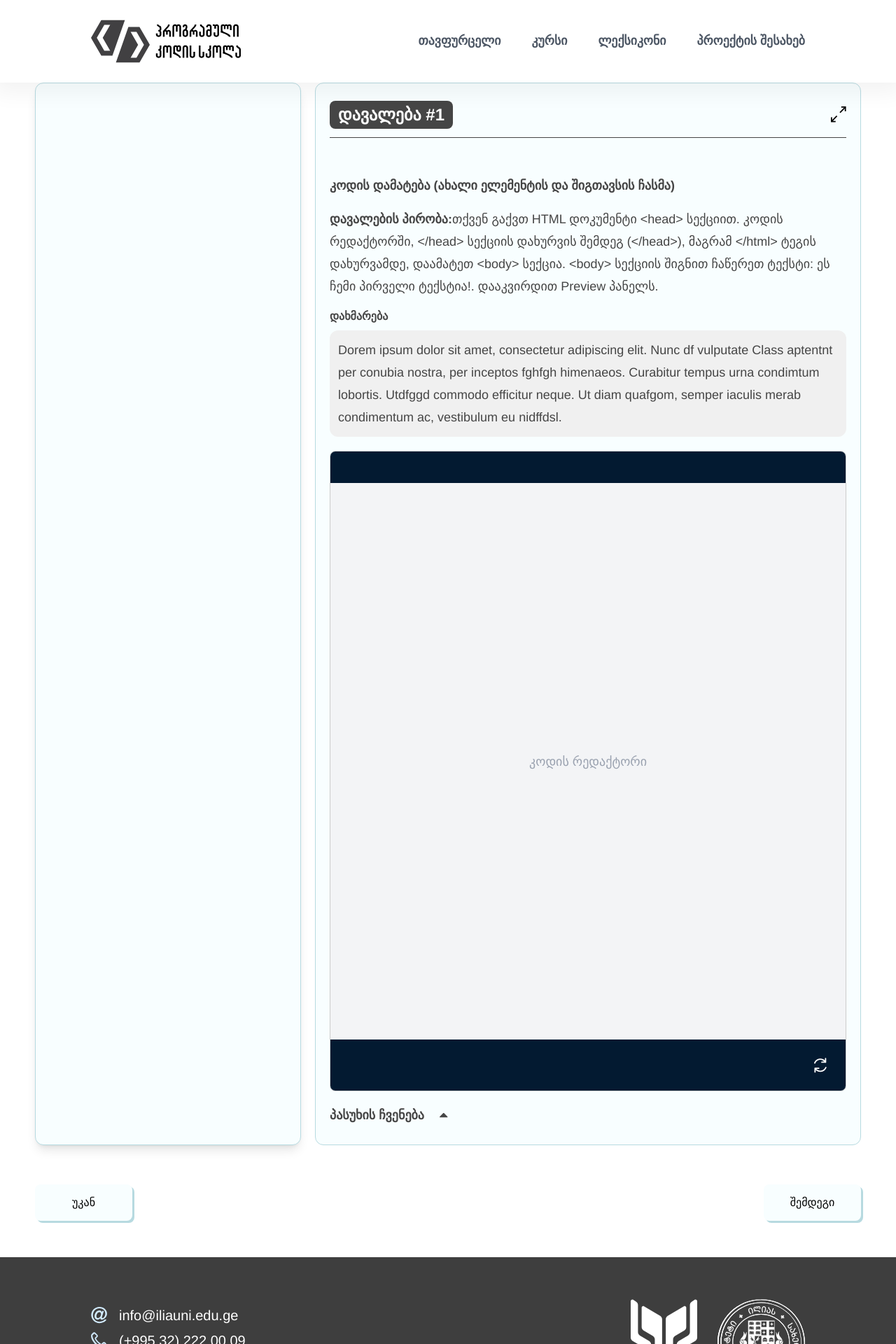
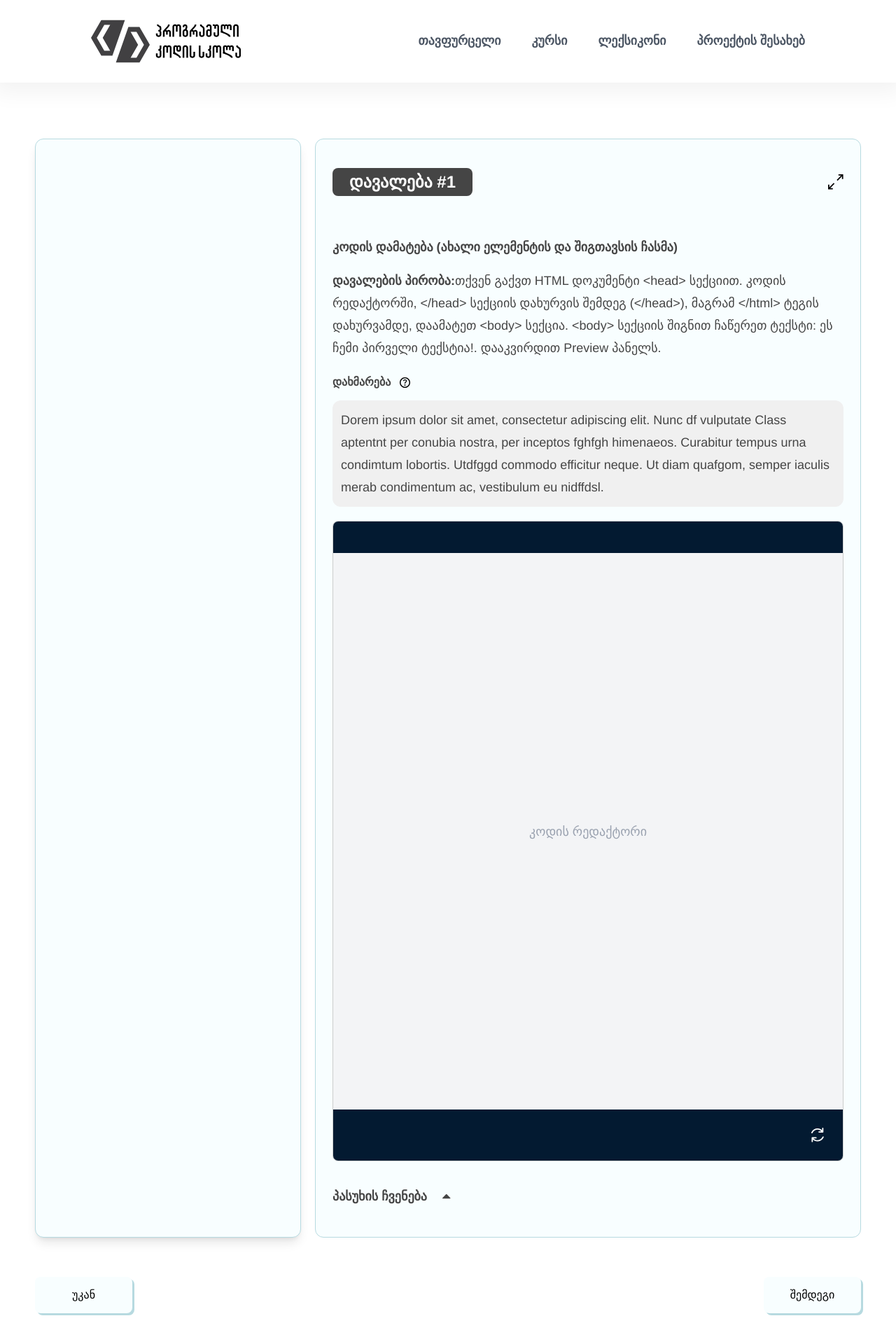
Before and after one commit to Mind1a/code-school-v2, a Next.js app: page /htmlBasic in a window 1280 px wide. Shown: the top 1920 px of the page at 70% size. Built offline with nearby package versions, Linux system fonts and the light colour scheme; a web font is replaced by a local one.

Commit message:
Update UI layout and add help icon to HtmlBasic
Refactored HtmlBasic.tsx to improve spacing, layout, and styling. Added a help icon (help.svg) next to the assistance section. Updated BackAndNextbuttons.tsx to use flexbox for button alignment instead of absolute positioning.

```diff
--- a/src/features/htmlBasic/components/composites/HtmlBasic.tsx
+++ b/src/features/htmlBasic/components/composites/HtmlBasic.tsx
@@ -11,8 +11,8 @@ export default function HtmlBasic() {
   const [isReload, setIsReload] = useState(false);
 
   return (
-    <div className="mx-auto mb-40 w-full max-w-[1180px]">
-      <div className={`flex ${isSidebarVisible ? 'gap-[20px]' : 'gap-1'}`}>
+    <div className="flex flex-col gap-[28px] mx-auto mt-[80px] mb-[117px] w-full max-w-[1180px]">
+      <div className={`flex ${isSidebarVisible ? 'gap-[20px]' : 'gap-0'}`}>
         <AnimatePresence>
           <motion.div
             initial={false}
@@ -24,11 +24,11 @@ export default function HtmlBasic() {
             className="flex-shrink-0 bg-[#f8feff] bg-gradient-to-br shadow-lg border border-[#b7dae0] rounded-xl min-h-[700px] overflow-hidden"
           />
         </AnimatePresence>
-        <div className="flex-1 bg-[#f8feff] p-5 border border-[#b7dae0] rounded-xl">
-          <div className="flex justify-between items-center mb-2 h-[49px]">
-            <h4 className="bg-[#454545] px-3 py-1 rounded-lg font-bold text-white text-2xl">
+        <div className="flex-1 bg-[#f8feff] px-[24px] py-[36px] border border-[#b7dae0] rounded-xl">
+          <div className="flex justify-between items-center mb-[32px] min-h-[50px]">
+            <p className="bg-[#454545] px-[24px] py-1 rounded-[8px] font-bold text-white text-2xl">
               დავალება #1
-            </h4>
+            </p>
             <button onClick={() => setIsSidebarVisible((prev) => !prev)}>
               <Image
                 src={`${
@@ -37,14 +37,14 @@ export default function HtmlBasic() {
                     : '/images/svg/ScaleDown.svg'
                 }`}
                 alt="arrows"
-                width={22.5}
-                height={22.5}
-                className="w-[22.5px] h-[22.5px] cursor-pointer"
+                width={22}
+                height={22}
+                className="w-[22px] h-[22px] cursor-pointer"
               />
             </button>
           </div>
 
-          <div className="border-[#454545] border-t text-[#454545]">
+          <div className="text-[#454545]">
             <h5 className="mt-[54px] mb-[18px] font-semibold text-lg">
               კოდის დამატება (ახალი ელემენტის და შიგთავსის ჩასმა)
             </h5>
@@ -59,9 +59,17 @@ export default function HtmlBasic() {
             </div>
 
             <div className="mb-5">
-              <h5 className="flex items-center gap-3 mb-2 font-bold text-base">
-                დახმარება
-              </h5>
+              <div className="flex items-center gap-[13px] mb-[8px] min-h-[36px]">
+                <h5 className="flex items-center gap-3 font-bold text-base">
+                  დახმარება
+                </h5>
+                <Image
+                  src="/images/svg/help.svg"
+                  alt="help"
+                  width={15}
+                  height={15}
+                />
+              </div>
               <p className="bg-[#f0f0f0] p-3 rounded-xl text-lg leading-8">
                 Dorem ipsum dolor sit amet, consectetur adipiscing elit. Nunc df
                 vulputate Class aptentnt per conubia nostra, per inceptos fghfgh
@@ -71,7 +79,7 @@ export default function HtmlBasic() {
               </p>
             </div>
 
-            <div className="flex flex-col my-5 border border-[#ccc] rounded-lg h-[915px] overflow-hidden">
+            <div className="flex flex-col my-5 mb-[36px] border border-[#ccc] rounded-lg h-[915px] overflow-hidden">
               <div className="bg-[#031a31] h-[45px]"></div>
               <div className="flex flex-1 justify-center items-center bg-gray-100 text-gray-400 text-lg">
                 კოდის რედაქტორი
@@ -88,7 +96,7 @@ export default function HtmlBasic() {
                     alt="refresh"
                     width={18}
                     height={22}
-                    className="h-7 aspect-square cursor-pointer"
+                    className="cursor-pointer"
                   />
                 </motion.button>
               </div>
--- a/src/features/htmlBasic/components/primitives/BackAndNextbuttons.tsx
+++ b/src/features/htmlBasic/components/primitives/BackAndNextbuttons.tsx
@@ -1,11 +1,11 @@
 const BackAndNextbuttons = () => {
   return (
-    <div className="relative mt-7">
-      <button className="top-7 left-0 absolute bg-[#f8feff] hover:opacity-80 shadow-[3px_3px_0_0_#b7dae0] active:shadow-[0_0_0_0_#b7dae0] rounded-lg w-[139px] h-[52px] text-black transition-all active:translate-x-[3px] active:translate-y-[3px] duration-150 cursor-pointer">
+    <div className="flex justify-between items-center mt-7">
+      <button className="bg-[#f8feff] hover:opacity-80 shadow-[3px_3px_0_0_#b7dae0] active:shadow-[0_0_0_0_#b7dae0] rounded-lg w-[139px] h-[52px] text-black transition-all active:translate-x-[3px] active:translate-y-[3px] duration-150 cursor-pointer">
         უკან
       </button>
 
-      <button className="top-7 right-0 absolute bg-[#f8feff] hover:opacity-80 shadow-[3px_3px_0_0_#b7dae0] active:shadow-[0_0_0_0_#b7dae0] rounded-lg w-[139px] h-[52px] text-black transition-all active:translate-x-[3px] active:translate-y-[3px] duration-150 cursor-pointer">
+      <button className="bg-[#f8feff] hover:opacity-80 shadow-[3px_3px_0_0_#b7dae0] active:shadow-[0_0_0_0_#b7dae0] rounded-lg w-[139px] h-[52px] text-black transition-all active:translate-x-[3px] active:translate-y-[3px] duration-150 cursor-pointer">
         შემდეგი
       </button>
     </div>
```
Also changed, not shown: public/images/svg/help.svg (added).
